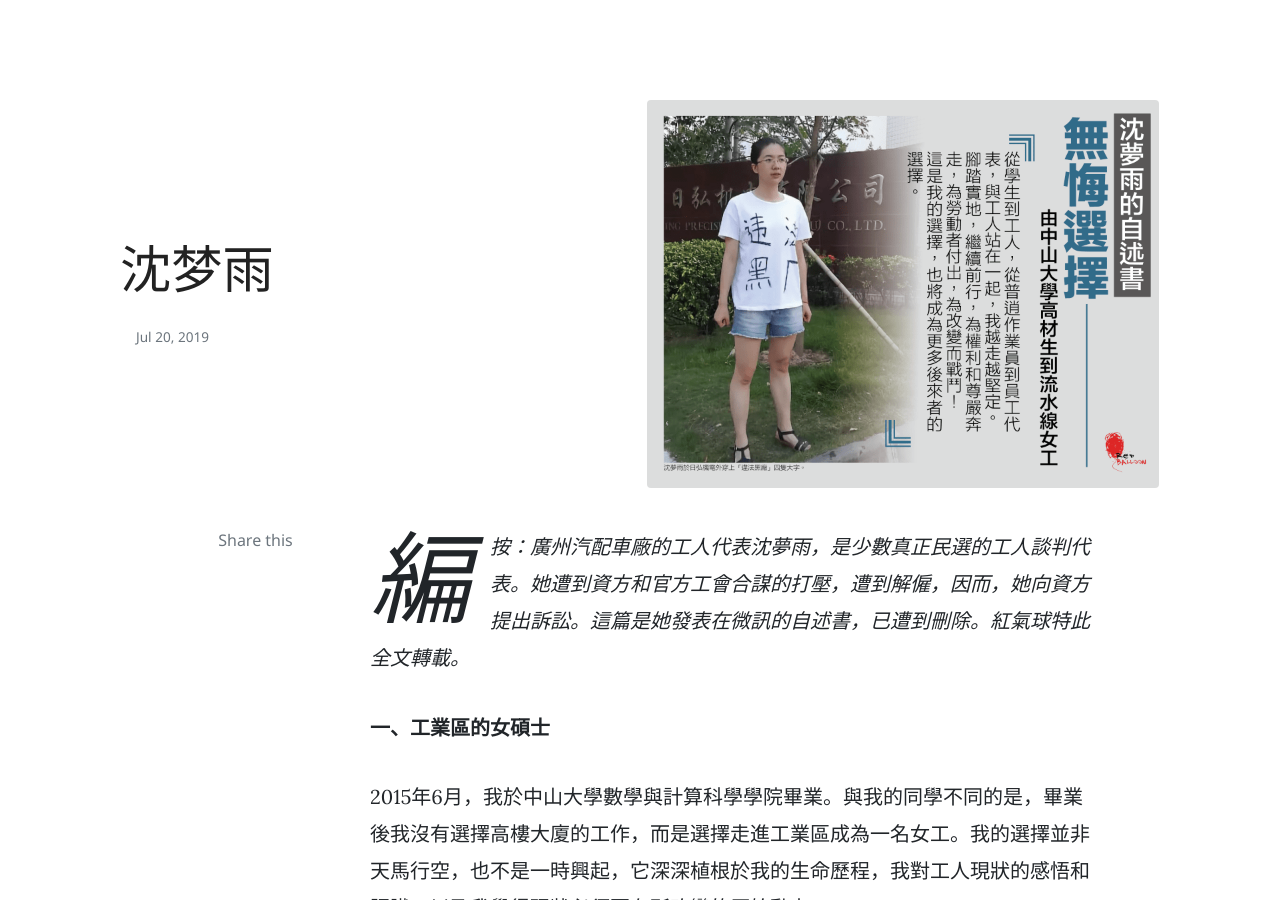
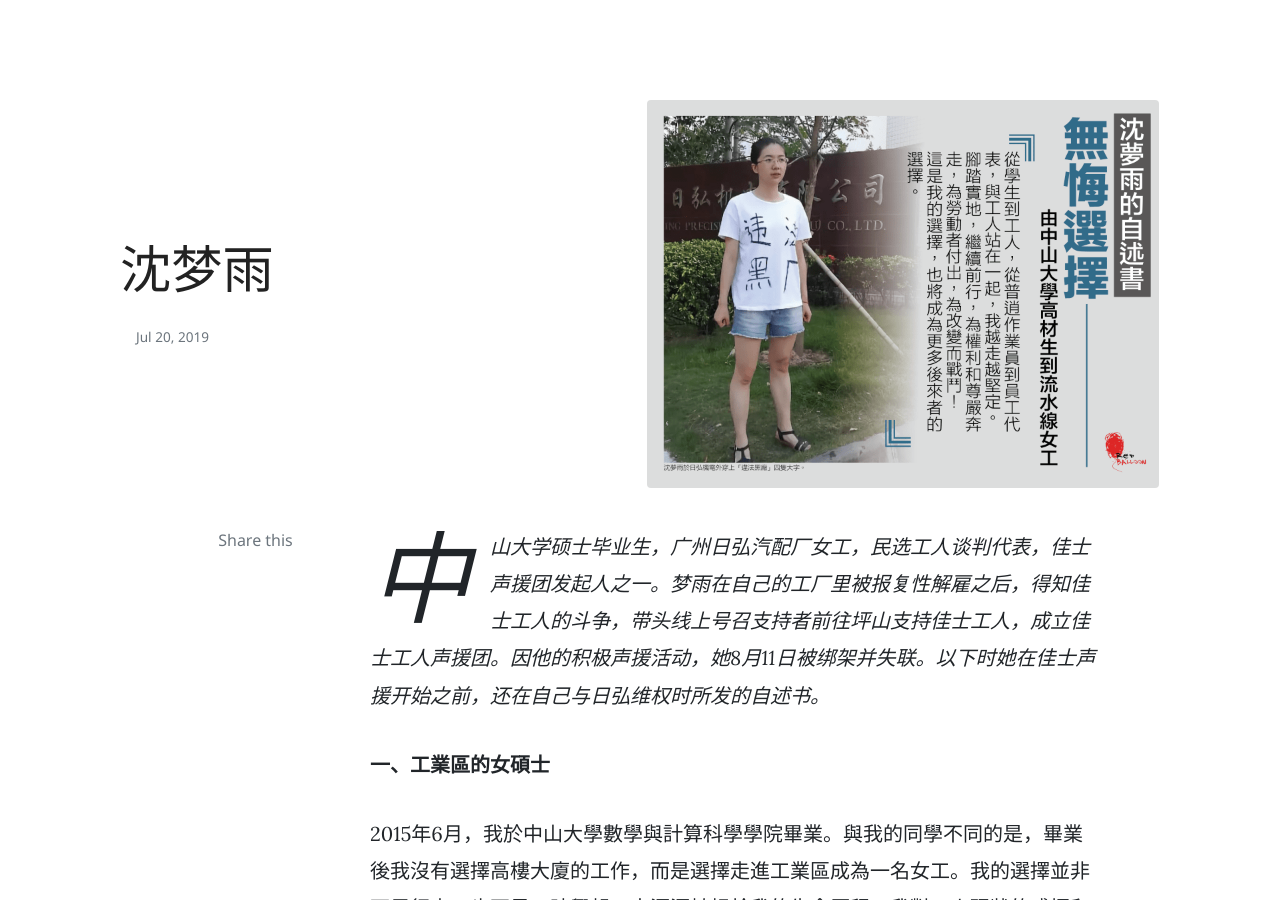
Before and after one commit to laoquan18/laoquan18.github.io, a Jekyll site: the page built from zh/_posts/2019-07-20-Shen-Mengyu_zh.md, in a window 1280 px wide and 900 px high. Built offline with Jekyll 4.4.1, drawn with Linux system fonts in a browser that asks for light colours; nearby versions of some CDN libraries; comment, search, counter and statistics services are not loaded.

Commit message:
Update 2019-07-20-Shen-Mengyu_zh.md

```diff
--- a/zh/_posts/2019-07-20-Shen-Mengyu_zh.md
+++ b/zh/_posts/2019-07-20-Shen-Mengyu_zh.md
@@ -10,7 +10,7 @@ excerpt_separator: <!--more-->
 
 ---
 
-<em>編按：廣州汽配車廠的工人代表沈夢雨，是少數真正民選的工人談判代表。她遭到資方和官方工會合謀的打壓，遭到解僱，因而，她向資方提出訴訟。這篇是她發表在微訊的自述書，已遭到刪除。紅氣球特此全文轉載。</em>
+<em>中山大学硕士毕业生，广州日弘汽配厂女工，民选工人谈判代表，佳士声援团发起人之一。梦雨在自己的工厂里被报复性解雇之后，得知佳士工人的斗争，带头线上号召支持者前往坪山支持佳士工人，成立佳士工人声援团。因他的积极声援活动，她8月11日被绑架并失联。以下时她在佳士声援开始之前，还在自己与日弘维权时所发的自述书。</em>
 
 
 <strong>一、工業區的女碩士</strong>
```
